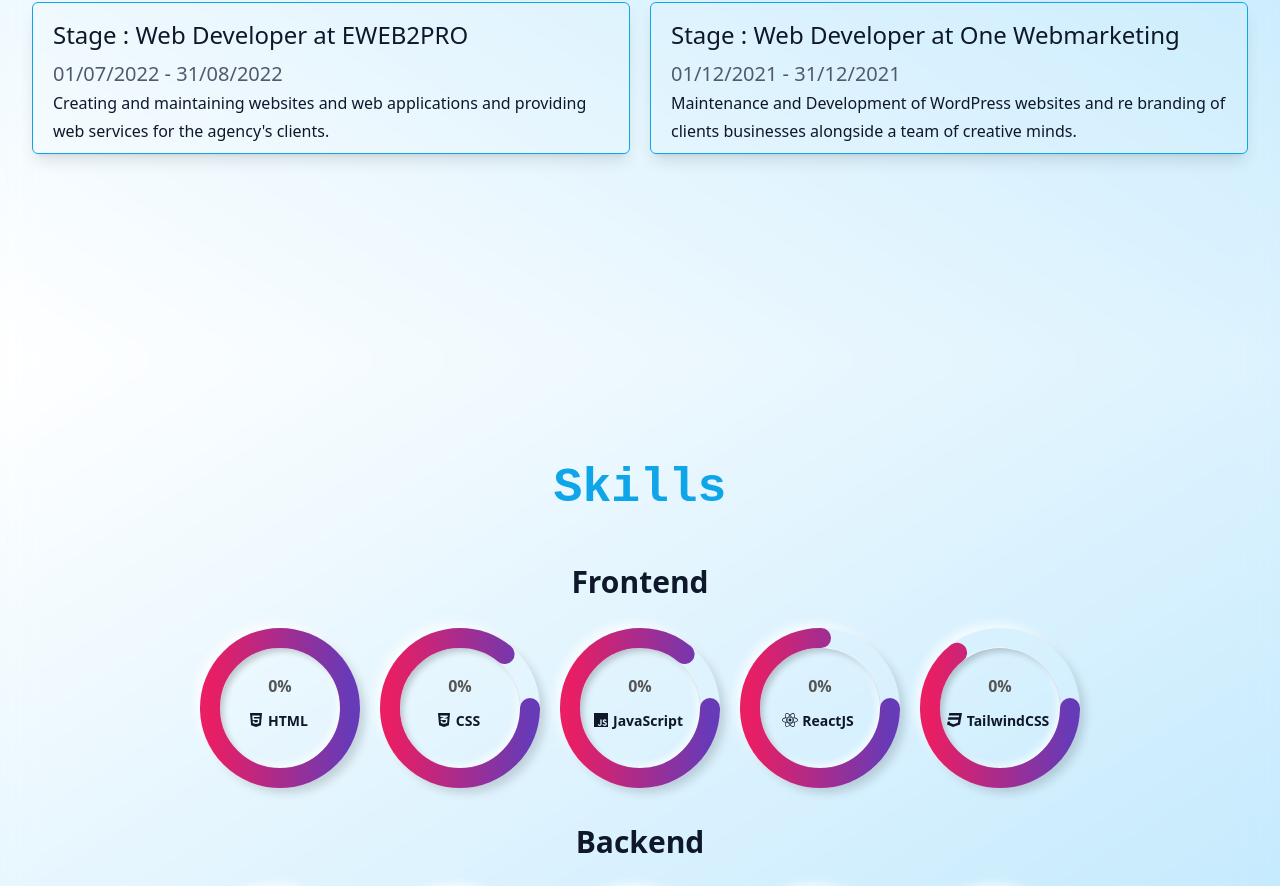
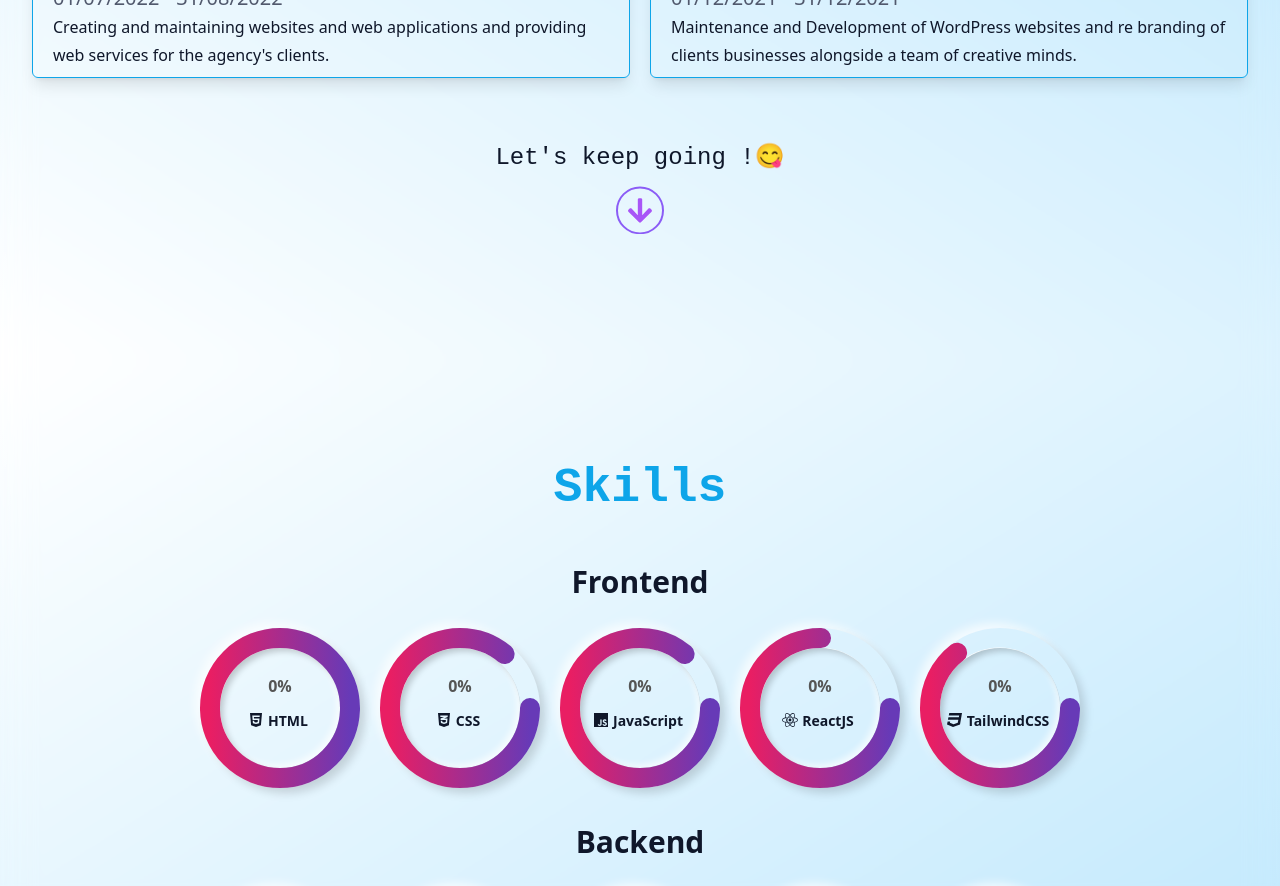
Before and after one commit to firasblouza/portfolio, a React (Create React App) app: page / in a window 1280 px wide. Shown: the part 2040-2926 px from the top of the page. Built offline with nearby package versions, Linux system fonts and the light colour scheme.

Commit message:
Update ProfessionalExperience

```diff
--- a/src/App.js
+++ b/src/App.js
@@ -11,7 +11,6 @@ function App() {
     if (startAnimation) setStartAnimation(false);
     const nextElement = document.getElementById("about");
     const profileImage = document.getElementById("ProfilePic");
-    const progressBar = document.querySelectorAll(".skillBar");
     const introBox = document.querySelector(".intro-container");
     if (nextElement) {
       profileImage.classList.remove("animate-slide-and-rotate");
@@ -19,10 +18,6 @@ function App() {
       introBox.classList.remove("animate-slide-up");
       setTimeout(() => {
         nextElement.scrollIntoView({ behavior: "smooth" });
-        progressBar.forEach((bar) => {
-          bar.classList.add("animate-progress-bar");
-        });
-        setStartAnimation(true);
         profileImage.classList.remove("animate-slide-out-and-rotate");
       }, 2000);
     }
@@ -35,6 +30,18 @@ function App() {
     }
   };
 
+  const experienceLetsConnect = () => {
+    const nextElement = document.getElementById("skills-section");
+    if (nextElement) {
+      const progressBar = document.querySelectorAll(".skillBar");
+      progressBar.forEach((bar) => {
+        bar.classList.add("animate-progress-bar");
+      });
+      setStartAnimation(true);
+      nextElement.scrollIntoView({ behavior: "smooth" });
+    }
+  };
+
   return (
     <div className="App min-h-screen relative">
       <Hero heroLetsConnect={heroLetsConnect} />
@@ -42,7 +49,7 @@ function App() {
         startAnimation={startAnimation}
         aboutLetsConnect={aboutLetsConnect}
       />
-      <ProfessionalExperience />
+      <ProfessionalExperience experienceLetsConnect={experienceLetsConnect} />
       <Skills startAnimation={startAnimation} />
     </div>
   );
--- a/src/components/ProfessionalExperience.js
+++ b/src/components/ProfessionalExperience.js
@@ -1,7 +1,8 @@
 import React from "react";
 import ExperienceCard from "./ExperienceCard";
+import { FaArrowDown } from "react-icons/fa";
 
-const ProfessionalExperience = () => {
+const ProfessionalExperience = ({ experienceLetsConnect }) => {
   return (
     <section
       id="professional-experience"
@@ -47,6 +48,16 @@ const ProfessionalExperience = () => {
           />
         </div>
       </div>
+
+      <div className="w-2/3 z-10 flex flex-col-reverse gap-3 justify-center items-center mt-6 sm:mt-10 animate-bounce">
+        <FaArrowDown
+          className="p-2 text-4xl text-purple-500 dark:text-white md:text-5xl border-2 rounded-full sm:py-2 border-violet-500 dark:border-violet-950 cursor-pointer"
+          onClick={experienceLetsConnect}
+        />
+        <h3 className="intro-sub-text text-[#0F172A] mt-5 dark:text-white text-center text-1xl sm:text-2xl font-sharetech after:content-['😋']">
+          Let's keep going !
+        </h3>
+      </div>
     </section>
   );
 };
```
